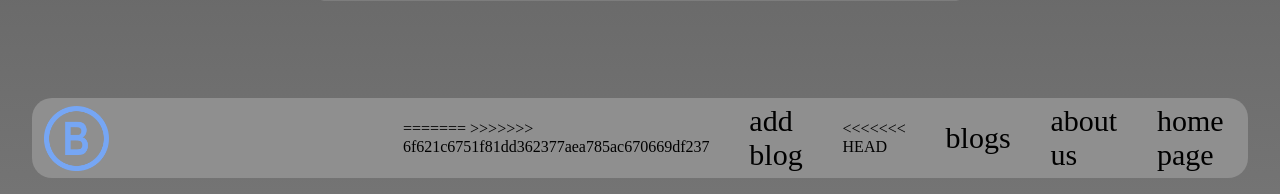
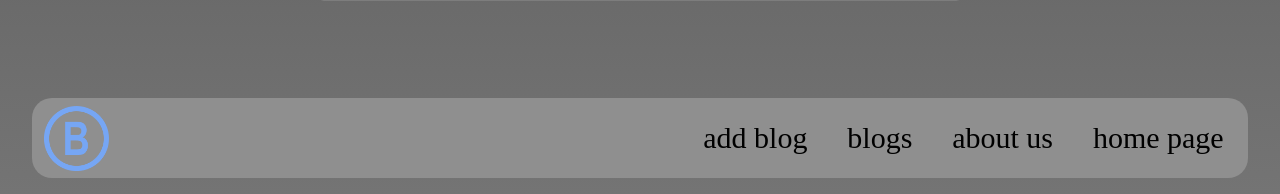
Before and after one commit to artin231/blog_django_project, a Django app: page /about/ in a window 1280 px wide. Shown: the part 606-800 px from the top of the page. Run offline with Django 5.2, Linux system fonts and the light colour scheme.

Commit message:
a change

```diff
--- a/blog_project/blog/templates/blog/include/header.html
+++ b/blog_project/blog/templates/blog/include/header.html
@@ -9,10 +9,8 @@
             <li><a href="{% url 'home' %}">home page</a></li>
             <li><a href="{% url 'about' %}">about us</a></li>
             <li><a href="{% url 'blog' %}">blogs</a></li>
-<<<<<<< HEAD
             <li><a href="{% url 'make' %}">add blog</a></li>
-=======
->>>>>>> 6f621c6751f81dd362377aea785ac670669df237
+
         </ul>
     </nav>
 </div>
```
